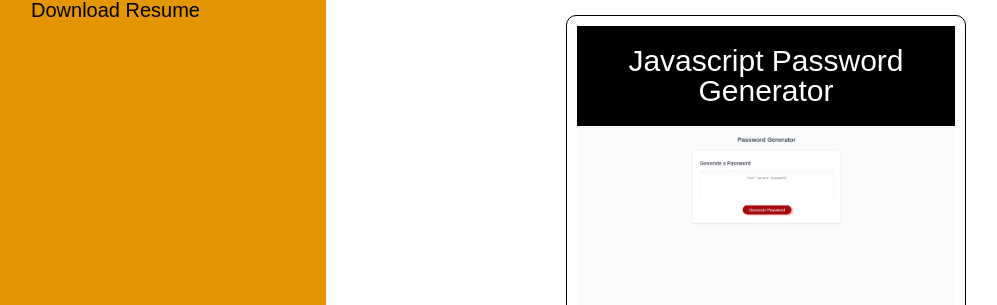
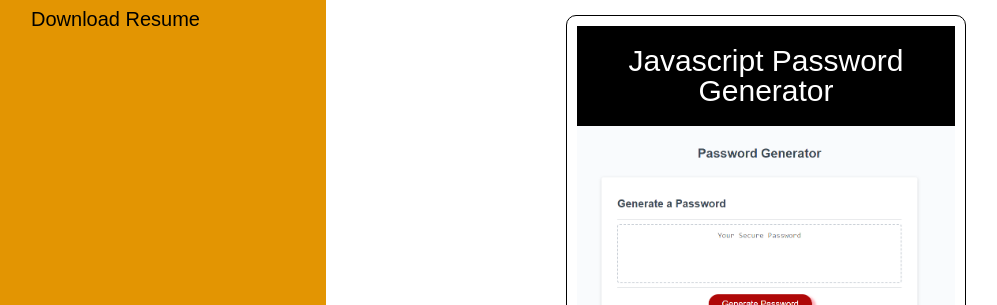
Before and after one commit to Jweaver74/Weaver-Web-Werx, a plain HTML site: page index.html in a window 1280 px wide. Shown: the part 986-1291 px from the top of the page, without its empty margins (74-1071 px from the left). Drawn offline with Linux system fonts and the light colour scheme.

Commit message:
addded new image to password generator

```diff
--- a/index.html
+++ b/index.html
@@ -51,7 +51,7 @@
       <section class="card">
         <header>Javascript Password Generator</header>
         <a href="https://jweaver74.github.io/Javascript_Password_Generator/" target="_blank" rel="noopener noreferrer">
-            <img src="./assets/images/Password Generator.png"alt="Password Generator"/></a>
+            <img  src="./assets/images/password large shot.png"alt="Password Generator"/></a>
             <a href="https://github.com/Jweaver74/Javascript_Password_Generator" target="_blank" rel="noopener noreferrer">github repo</a>
       </section>
       <section class="card" >
```
Also changed, not shown: assets/images/password large shot.png (added).
